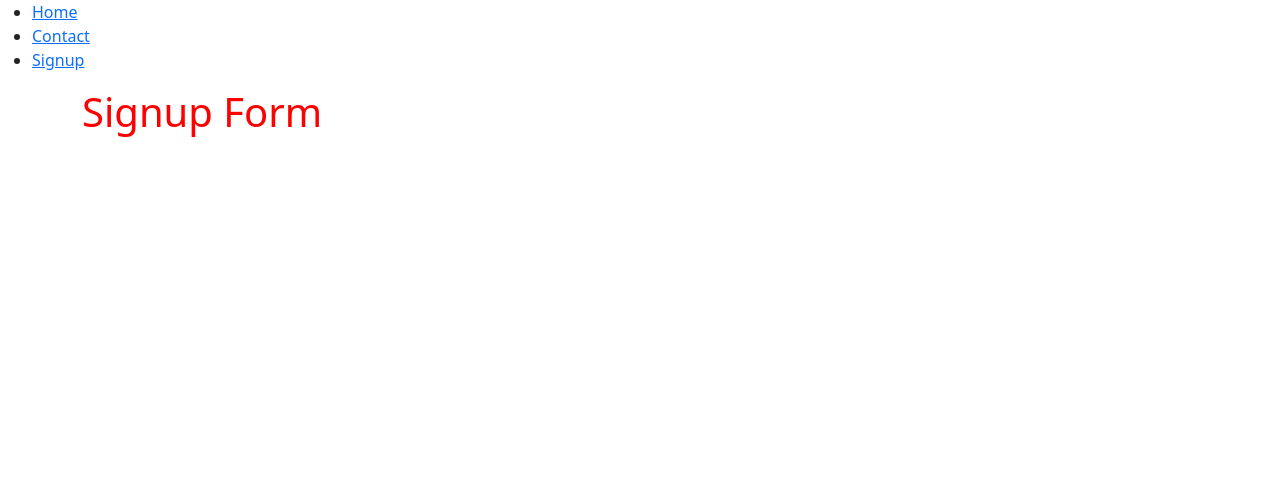
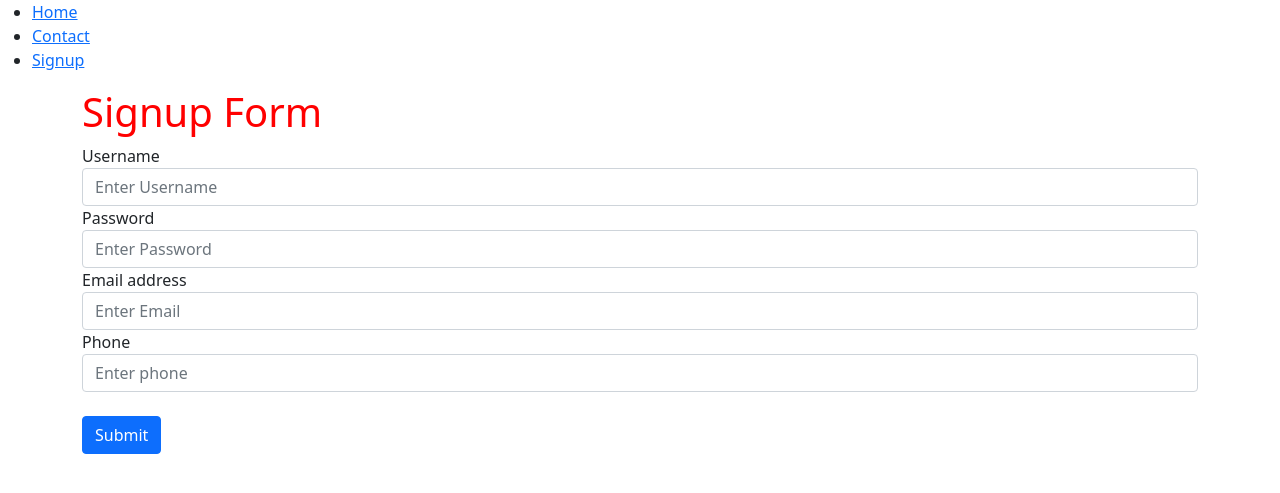
Before and after one commit to paulthomas2107/DjangoForBeginners, a Django app: page /signup/ in a window 1280 px wide. Shown: the top 493 px of the page. Run offline with Django 3.2, Linux system fonts and the light colour scheme; some libraries are stand-ins or nearby versions.

Commit message:
More,,,,

```diff
--- a/TestProject/TestProject/NewsApp/admin.py
+++ b/TestProject/TestProject/NewsApp/admin.py
@@ -1,6 +1,7 @@
 from django.contrib import admin
-from .models import News, SportsNews
+from .models import News, SportsNews, RegistrationData
 
 # Register your models here.
 admin.site.register(News)
 admin.site.register(SportsNews)
+admin.site.register(RegistrationData)
--- /dev/null
+++ b/TestProject/TestProject/NewsApp/forms.py
@@ -0,0 +1,26 @@
+from django import forms
+
+
+class RegistrationForm(forms.Form):
+    username = forms.CharField(max_length=100,
+                               widget=forms.TextInput(attrs={
+                                   'class': 'form-control',
+                                   'placeholder': 'Enter Username'
+                               }))
+
+    password = forms.CharField(max_length=100,
+                               widget=forms.TextInput(attrs={
+                                   'class': 'form-control',
+                                   'placeholder': 'Enter Password'
+                               }))
+
+    email = forms.CharField(max_length=100,
+                            widget=forms.TextInput(attrs={
+                                'class': 'form-control',
+                                'placeholder': 'Enter Email'
+                            }))
+    phone = forms.CharField(max_length=100,
+                            widget=forms.TextInput(attrs={
+                                'class': 'form-control',
+                                'placeholder': 'Enter phone'
+                            }))
--- a/TestProject/TestProject/NewsApp/models.py
+++ b/TestProject/TestProject/NewsApp/models.py
@@ -28,3 +28,6 @@ class RegistrationData(models.Model):
     password = models.CharField(max_length=100)
     email = models.CharField(max_length=100)
     phone = models.CharField(max_length=100)
+
+    def __str__(self):
+        return self.username
--- a/TestProject/TestProject/NewsApp/urls.py
+++ b/TestProject/TestProject/NewsApp/urls.py
@@ -1,5 +1,5 @@
 from django.urls import path
-from .views import News, Home, Contact, register
+from .views import News, Home, Contact, register, addUser
 
 urlpatterns = [
 
@@ -7,4 +7,5 @@ urlpatterns = [
     path('home/', Home, name='Home'),
     path('contact/', Contact, name='Contact'),
     path('signup/', register, name='register'),
+    path('addUser/', addUser, name='addUser'),
 ]
--- a/TestProject/TestProject/NewsApp/views.py
+++ b/TestProject/TestProject/NewsApp/views.py
@@ -1,12 +1,28 @@
-from django.shortcuts import render
-from django.shortcuts import HttpResponse
+from django.shortcuts import render, redirect
 from .models import News as NewsData
+from .forms import RegistrationForm
+from .models import RegistrationData
 
 # Create your views here.
 
 
 def register(request):
-    return render(request, 'signup.html')
+    context = {
+        "form": RegistrationForm
+    }
+    return render(request, 'signup.html', context)
+
+
+def addUser(request):
+    form = RegistrationForm(request.POST)
+    if form.is_valid():
+        myregister = RegistrationData(username=form.cleaned_data['username'],
+                                      password=form.cleaned_data['password'],
+                                      email=form.cleaned_data['email'],
+                                      phone=form.cleaned_data['phone'])
+        myregister.save()
+
+    return redirect('Home')
 
 
 def Home(request):
--- a/TestProject/TestProject/templates/signup.html
+++ b/TestProject/TestProject/templates/signup.html
@@ -6,6 +6,33 @@
 
 <div class="container">
     <h1>Signup Form</h1>
+    <form action="{% url 'addUser' %}" method="post">
+
+        {% csrf_token %}
+
+        <div class="form-group">
+            <label for="username">Username</label>
+            {{form.username}}
+         </div>
+
+        <div class="form-group">
+          <label for="password">Password</label>
+          {{form.password}}
+         </div>
+
+        <div class="form-group">
+            <label for="email">Email address</label>
+            {{form.email}}
+         </div>
+
+        <div class="form-group">
+            <label for="phone">Phone</label>
+             {{form.phone}}
+        </div>
+        <br>
+      <button type="submit" class="btn btn-primary">Submit</button>
+    </form>
+
 </div>
 
 {% endblock %}
```
